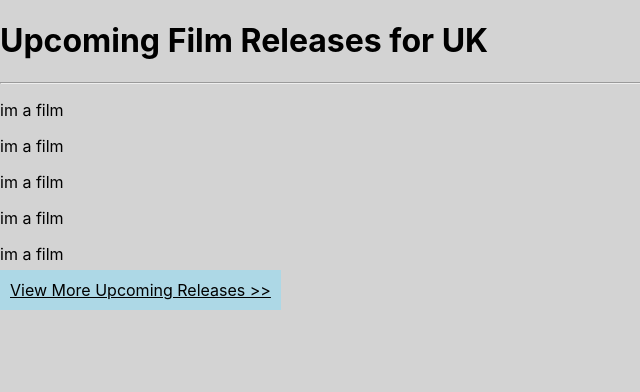
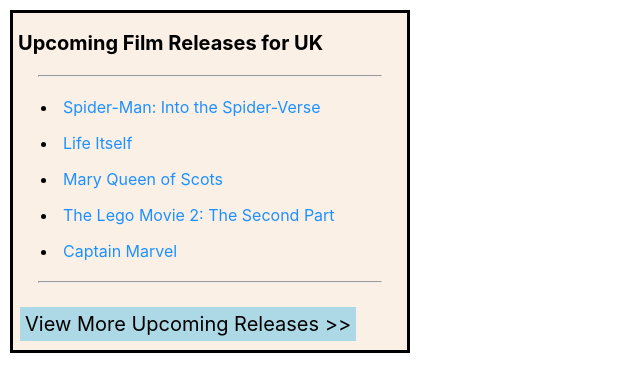
Before and after one commit to Mitictonylor/React_Imdb_upcoming_movies, a React (Create React App) app: page / in a window 1280 px wide. Shown: the top 392 px of the page, without its empty margins (0-640 px from the left). Built offline with nearby package versions, Linux system fonts and the light colour scheme.

Commit message:
fix the css, exercise finished

```diff
--- a/public/index.html
+++ b/public/index.html
@@ -24,7 +24,7 @@
       work correctly both with client-side routing and a non-root public URL.
       Learn how to configure a non-root public URL by running `npm run build`.
     -->
-    <title>React App</title>
+    <title>Upcoming Films</title>
   </head>
   <body>
     <noscript>You need to enable JavaScript to run this app.</noscript>
--- a/src/App.css
+++ b/src/App.css
@@ -4,6 +4,59 @@
 .external-link{
   background-color: lightblue;
   color: black;
-  padding: 10px;
+  padding: 5px;
+  transition: 0.5s;
+  border: none;
+  text-align: center;
+  text-decoration: none;
+  display: inline-block;
+  font-size: 20px;
+  margin: 4px 2px;
+  cursor: pointer;
+}
+.external-link:visited{
+  color: black;
+}
+.external-link:hover{
+  color: grey;
+  background-color: deepskyBlue
+
+}
+.external-link:active{
+  color: black;
+}
+
+.single-film{
+  color: dodgerblue;
+  padding: 5px;
   margin-top: 10px;
+  transition: 0.5s;
+  text-decoration: none;
 }
+.single-film:visited{
+  color: dodgerBlue;
+}
+.single-film:hover{
+  color: royalblue;
+  background-color: deepskyBlue
+
+}
+.single-film:active{
+  color: dodgerBlue;
+}
+
+.main-container{
+  width: 30%;
+  height: 60%;
+  border-color:black;
+  border: solid;
+  background-color: linen ;
+  padding: 5px;
+  margin: 10px;
+}
+.title{
+  font-size: 20px;
+}
+hr{
+  margin: 20px
+}
--- a/src/components/Film.js
+++ b/src/components/Film.js
@@ -3,9 +3,13 @@ import React, {Fragment} from 'react'
 const Film = (props) =>{
 
   return(
-
-<p>im a film</p>
-
+    <>
+      <ul>
+      <li>
+      <a className ="single-film" href={props.film.url} target ="_blank">{props.film.name} </a>
+      </li>
+      </ul>
+    </>
   )
 }
 export default Film
--- a/src/containers/UpcomingFilms.js
+++ b/src/containers/UpcomingFilms.js
@@ -38,12 +38,13 @@ constructor(props){
 
 render(){
   return(
-<>
-<h1>Upcoming Film Releases for UK</h1>
+< div className ="main-container">
+<h1 className = "title">Upcoming Film Releases for UK</h1>
 <hr/>
 <FilmList films = {this.state.films}></FilmList>
+<hr/>
 <a className = "external-link" target ="_blank" href="https://www.imdb.com/calendar/?region=gb">View More Upcoming Releases >></a>
-</>
+</div>
   )
 }
 }
--- a/src/index.css
+++ b/src/index.css
@@ -5,7 +5,7 @@ body {
     sans-serif;
   -webkit-font-smoothing: antialiased;
   -moz-osx-font-smoothing: grayscale;
-  background-color: lightgrey ;
+
 }
 
 code {
```
